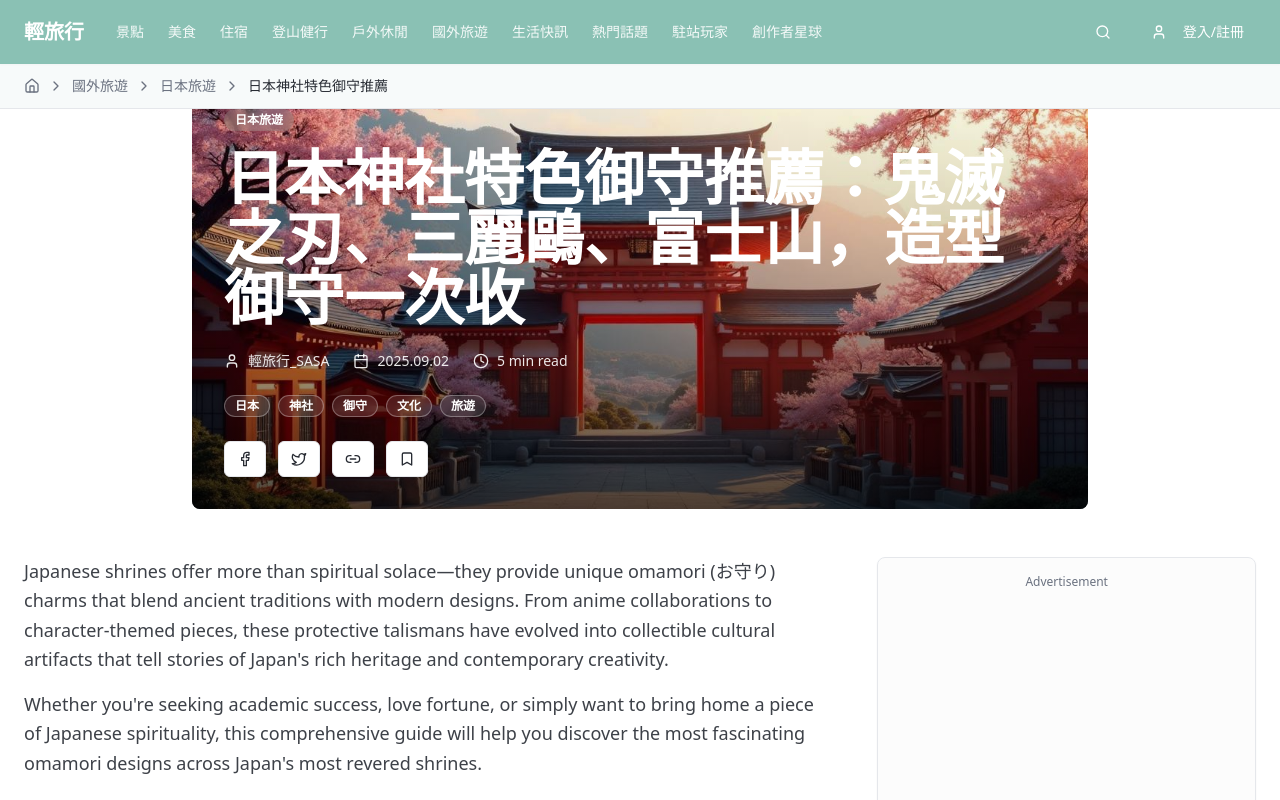
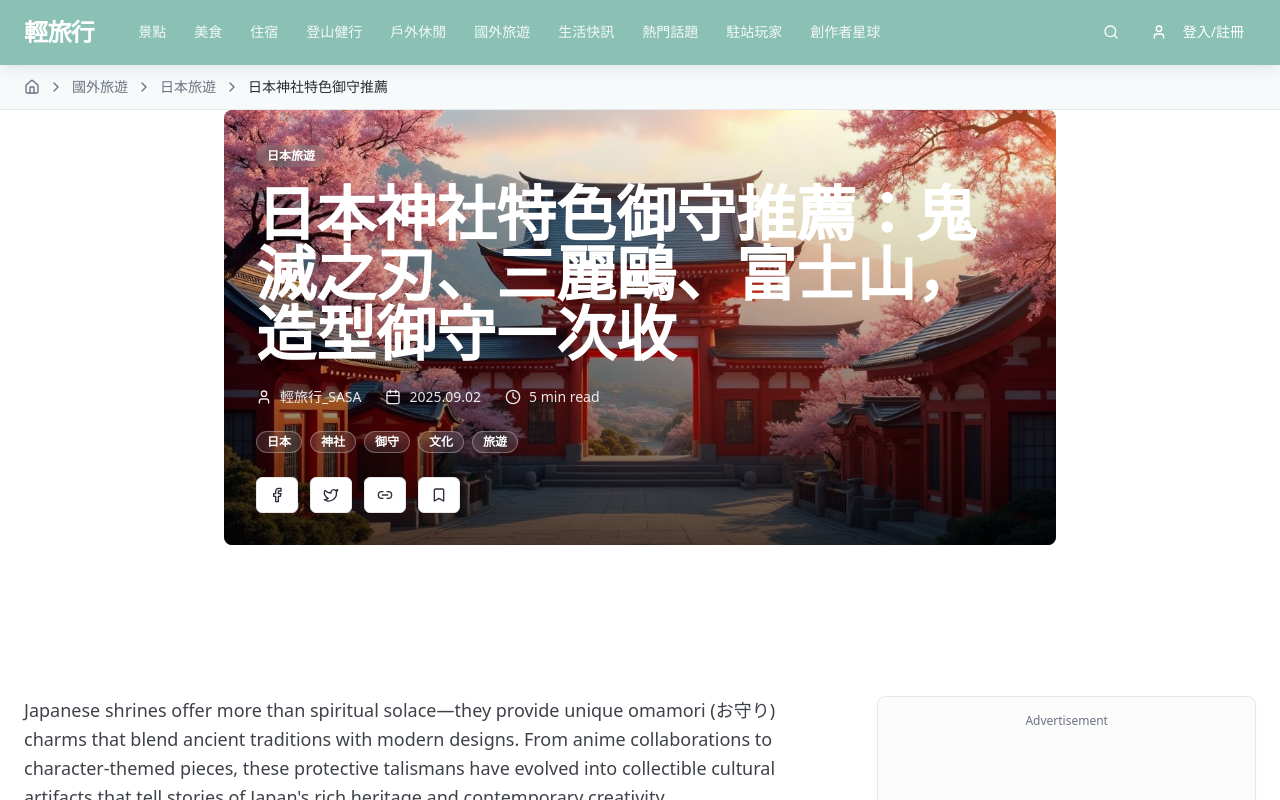
Before and after one commit to miiinachiu/article-page, a React (Vite) app: page / in a window 1280 px wide. Shown: the top 800 px of the page. Built offline with nearby package versions, Linux system fonts and the light colour scheme.

Commit message:
Refine hero image and menu
Adjust hero image dimensions to 1200x630 while maintaining aspect ratio. Provide style suggestions for the updated menu.

```diff
--- a/src/components/article-header.tsx
+++ b/src/components/article-header.tsx
@@ -3,58 +3,58 @@ import { Search, Menu, User } from "lucide-react";
 
 const ArticleHeader = () => {
   return (
-    <header className="bg-primary shadow-sm">
+    <header className="bg-primary shadow-lg border-b border-primary/20">
       <div className="container mx-auto px-6">
         <div className="flex items-center justify-between h-16">
           {/* Logo */}
           <div className="flex items-center gap-8">
-            <h1 className="text-xl font-bold text-primary-foreground">輕旅行</h1>
+            <h1 className="text-2xl font-bold text-primary-foreground tracking-tight">輕旅行</h1>
 
             {/* Navigation */}
-            <nav className="hidden md:flex items-center gap-6">
-              <a href="#" className="text-primary-foreground/90 hover:text-primary-foreground text-sm font-medium transition-colors">
+            <nav className="hidden lg:flex items-center gap-1">
+              <a href="#" className="px-3 py-2 text-primary-foreground/90 hover:text-primary-foreground hover:bg-primary-foreground/10 text-sm font-medium transition-all duration-200 rounded-md">
                 景點
               </a>
-              <a href="#" className="text-primary-foreground/90 hover:text-primary-foreground text-sm font-medium transition-colors">
+              <a href="#" className="px-3 py-2 text-primary-foreground/90 hover:text-primary-foreground hover:bg-primary-foreground/10 text-sm font-medium transition-all duration-200 rounded-md">
                 美食
               </a>
-              <a href="#" className="text-primary-foreground/90 hover:text-primary-foreground text-sm font-medium transition-colors">
+              <a href="#" className="px-3 py-2 text-primary-foreground/90 hover:text-primary-foreground hover:bg-primary-foreground/10 text-sm font-medium transition-all duration-200 rounded-md">
                 住宿
               </a>
-              <a href="#" className="text-primary-foreground/90 hover:text-primary-foreground text-sm font-medium transition-colors">
+              <a href="#" className="px-3 py-2 text-primary-foreground/90 hover:text-primary-foreground hover:bg-primary-foreground/10 text-sm font-medium transition-all duration-200 rounded-md">
                 登山健行
               </a>
-              <a href="#" className="text-primary-foreground/90 hover:text-primary-foreground text-sm font-medium transition-colors">
+              <a href="#" className="px-3 py-2 text-primary-foreground/90 hover:text-primary-foreground hover:bg-primary-foreground/10 text-sm font-medium transition-all duration-200 rounded-md">
                 戶外休閒
               </a>
-                            <a href="#" className="text-primary-foreground/90 hover:text-primary-foreground text-sm font-medium transition-colors">
+              <a href="#" className="px-3 py-2 text-primary-foreground/90 hover:text-primary-foreground hover:bg-primary-foreground/10 text-sm font-medium transition-all duration-200 rounded-md">
                 國外旅遊
               </a>
-              <a href="#" className="text-primary-foreground/90 hover:text-primary-foreground text-sm font-medium transition-colors">
+              <a href="#" className="px-3 py-2 text-primary-foreground/90 hover:text-primary-foreground hover:bg-primary-foreground/10 text-sm font-medium transition-all duration-200 rounded-md">
                 生活快訊
               </a>
-              <a href="#" className="text-primary-foreground/90 hover:text-primary-foreground text-sm font-medium transition-colors">
+              <a href="#" className="px-3 py-2 text-primary-foreground/90 hover:text-primary-foreground hover:bg-primary-foreground/10 text-sm font-medium transition-all duration-200 rounded-md">
                 熱門話題
               </a>
-              <a href="#" className="text-primary-foreground/90 hover:text-primary-foreground text-sm font-medium transition-colors">
+              <a href="#" className="px-3 py-2 text-primary-foreground/90 hover:text-primary-foreground hover:bg-primary-foreground/10 text-sm font-medium transition-all duration-200 rounded-md">
                 駐站玩家
               </a>
-              <a href="#" className="text-primary-foreground/90 hover:text-primary-foreground text-sm font-medium transition-colors">
+              <a href="#" className="px-3 py-2 text-primary-foreground/90 hover:text-primary-foreground hover:bg-primary-foreground/10 text-sm font-medium transition-all duration-200 rounded-md">
                 創作者星球
               </a>
             </nav>
           </div>
 
           {/* Right side */}
-          <div className="flex items-center gap-4">
-            <Button variant="ghost" size="sm" className="text-primary-foreground hover:bg-primary-foreground/10">
+          <div className="flex items-center gap-2">
+            <Button variant="ghost" size="sm" className="text-primary-foreground hover:bg-primary-foreground/15 rounded-md transition-colors">
               <Search className="h-4 w-4" />
             </Button>
-            <Button variant="ghost" size="sm" className="text-primary-foreground hover:bg-primary-foreground/10">
+            <Button variant="ghost" size="sm" className="text-primary-foreground hover:bg-primary-foreground/15 rounded-md transition-colors">
               <User className="h-4 w-4" />
               <span className="hidden sm:inline ml-2">登入/註冊</span>
             </Button>
-            <Button variant="ghost" size="sm" className="md:hidden text-primary-foreground hover:bg-primary-foreground/10">
+            <Button variant="ghost" size="sm" className="lg:hidden text-primary-foreground hover:bg-primary-foreground/15 rounded-md transition-colors">
               <Menu className="h-4 w-4" />
             </Button>
           </div>
--- a/src/components/article-hero.tsx
+++ b/src/components/article-hero.tsx
@@ -22,10 +22,10 @@ const ArticleHero = ({
 }: ArticleHeroProps) => {
   return (
     <div className="relative overflow-hidden">
-      {/* Hero Image with Gradient Overlay */}
-      <div className="relative h-[50vh] min-h-[350px] flex items-end">
+      {/* Hero Image with Gradient Overlay - 1200x630 aspect ratio */}
+      <div className="relative aspect-[1200/630] w-full max-w-5xl mx-auto">
         <div className="container mx-auto px-6 lg:px-12 xl:px-24">
-          <div className="relative h-full rounded-lg overflow-hidden max-w-4xl mx-auto">
+          <div className="relative h-full rounded-lg overflow-hidden">
             <div
               className="absolute inset-0 bg-cover bg-center bg-no-repeat"
               style={{ backgroundImage: `url(${heroImage})` }}
```
